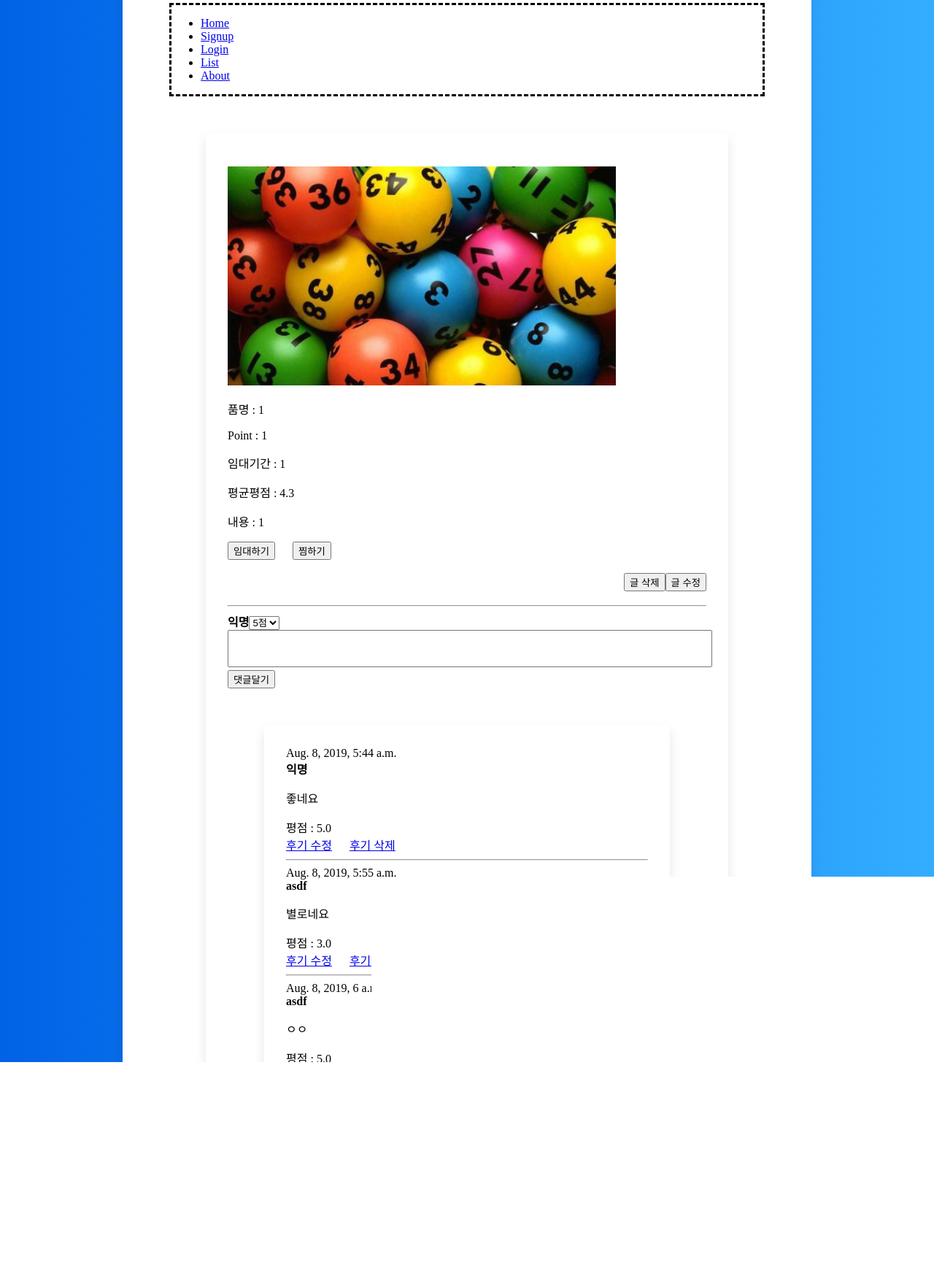
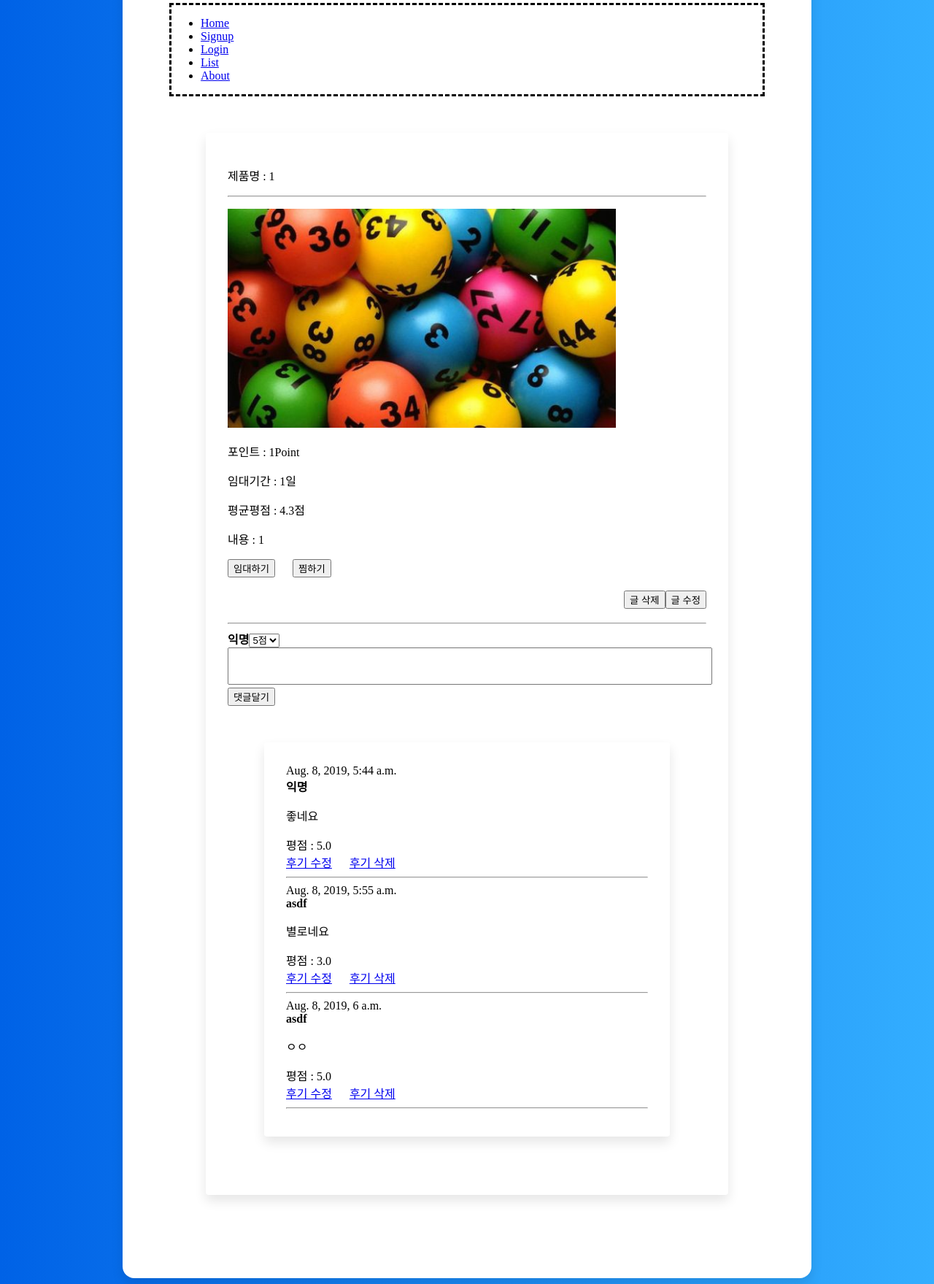
Before and after one commit to eunchae619/gnu_rental_service, a Django app: page /blog/3 in a window 1280 px wide. Shown: the part 324-2083 px from the top of the page at 73% size. Before the commit the page ends 1779 px from the top, so only its background shows below. Run offline with Django 3.2, Linux system fonts and the light colour scheme; data comes from the database, SQL or seed files in the repository; both versions use the stored data as it was after the commit.

Commit message:
detail 디테일 수정

```diff
--- a/blog/models.py
+++ b/blog/models.py
@@ -8,8 +8,8 @@ from django.utils import timezone
 class Portfolio(models.Model):
     제목 = models.CharField(max_length=200)
     사진 = models.ImageField(upload_to='images/')
-    임대기간 = models.IntegerField(default=0)
-    포인트 = models.IntegerField(default=0)
+    임대기간 = models.IntegerField()
+    포인트 = models.IntegerField()
     내용 = models.TextField()
 
     def __str__(self):
--- a/blog/templates/detail.html
+++ b/blog/templates/detail.html
@@ -5,11 +5,13 @@
 <!--내용추가할곳-->
         <div class="bigbox">
                 <div class="review">
+
+                    <p>제품명 : {{ blog.제목 }}</p>
+                    <hr>
                     <p><img src="{{ blog.사진.url }}" style="height: 300px;" alt="hyeonee"></p>
-                    <p>품명 : {{ blog.제목 }}</p>
-                    <p>Point : {{ blog.포인트 }}</p>
-                    <p>임대기간 : {{ blog.임대기간 }}</p>
-                    <p>평균평점 : {{average}}</p>
+                    <p>포인트 : {{ blog.포인트 }}Point</p>
+                    <p>임대기간 : {{ blog.임대기간 }}일</p>
+                    <p>평균평점 : {{average}}점</p>
                     <p>내용 : {{blog.내용}}</p>
 
 
```
Also changed, not shown: db.sqlite3, media/images/image_elH0sRy.jpg (added).
